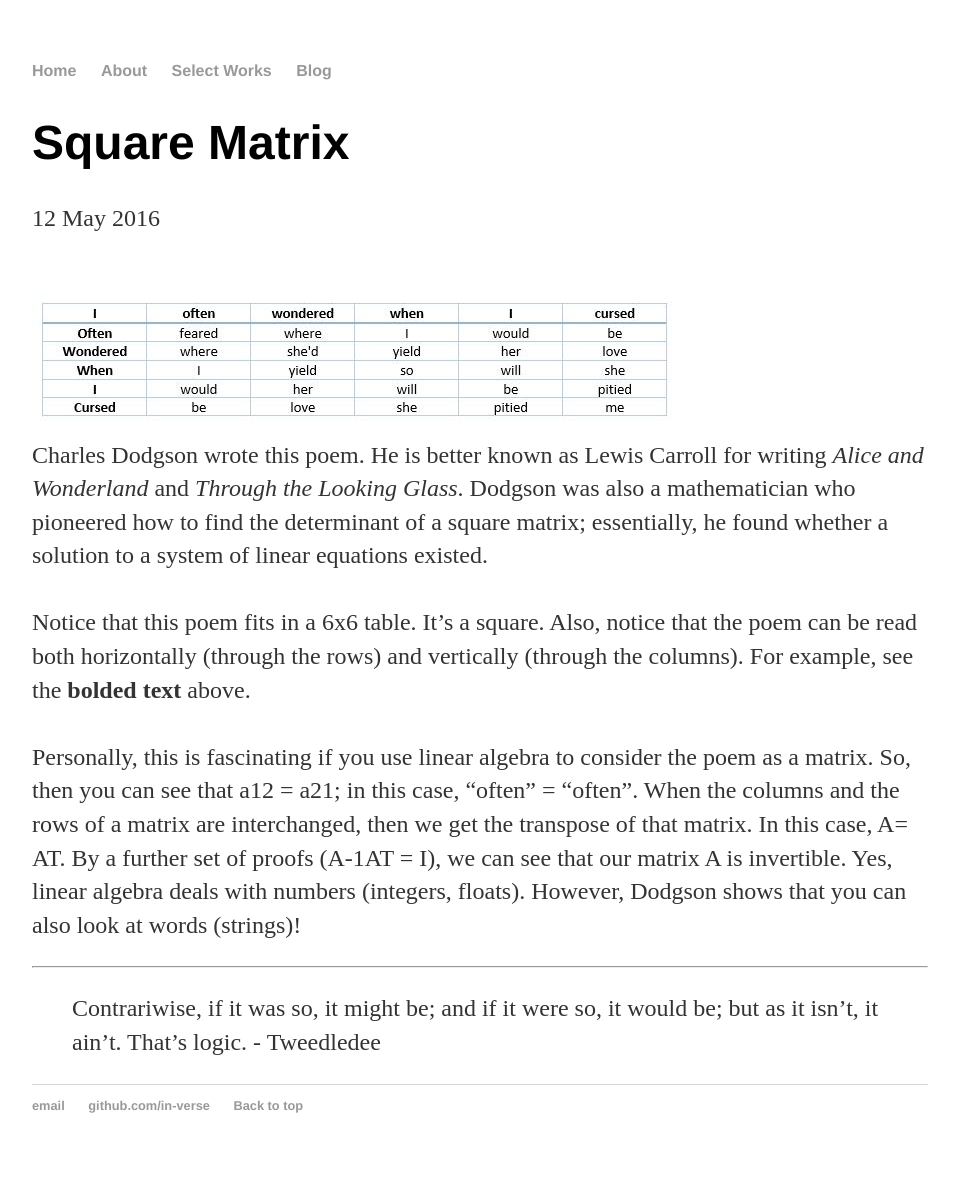
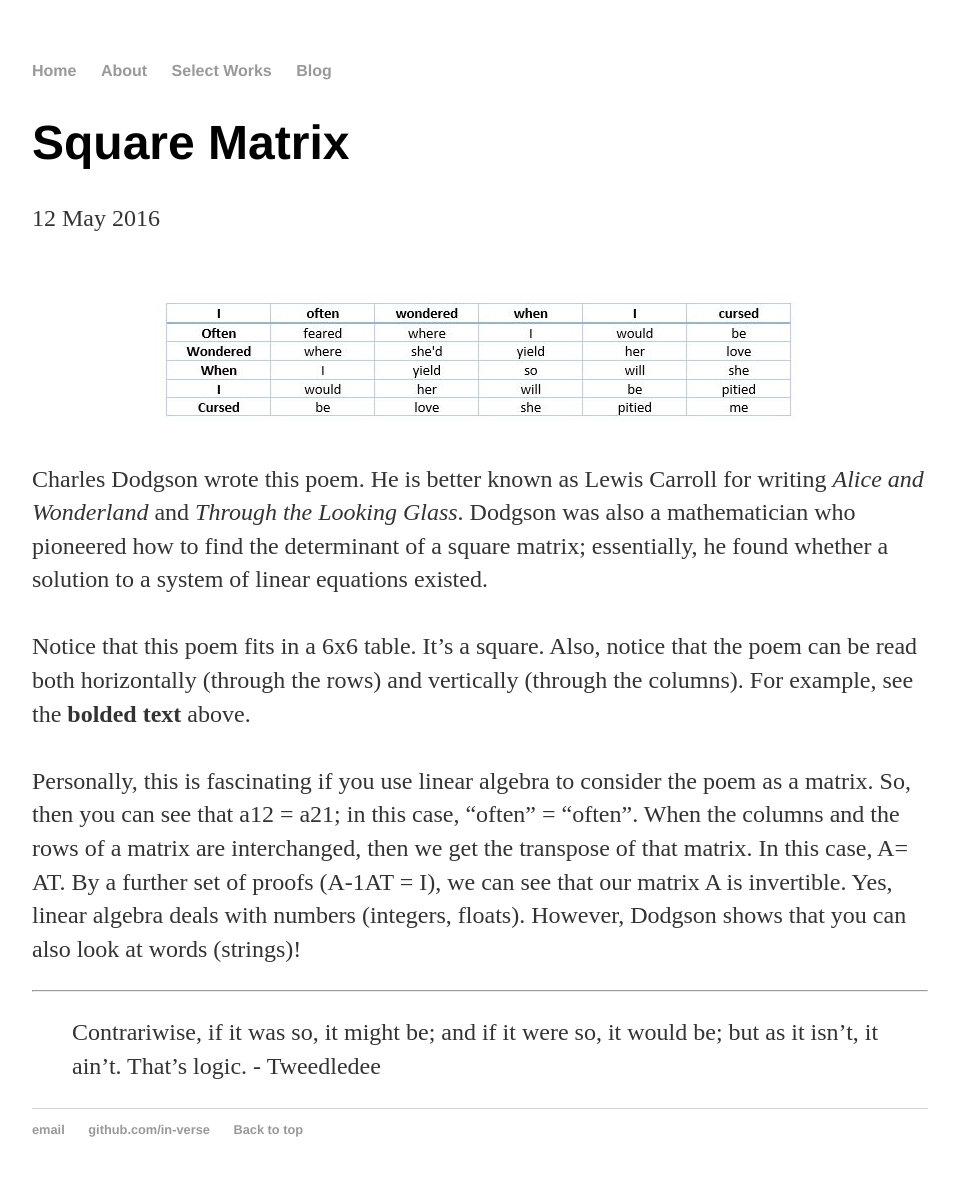
Before and after one commit to In-Verse/in-verse.github.io, a Jekyll site: the page built from _posts/2016-05-12-squarematrix.md, in a window 1280 px wide. Shown: the whole page, without its empty margins (160-1119 px from the left). Built offline with Jekyll 4.4.1, drawn with Linux system fonts in a browser that asks for light colours; before the commit the page ends 1175 px from its top, so only the background shows below that.

Commit message:
Added center-image and resizing to matrix image

```diff
--- a/_posts/2016-05-12-squarematrix.md
+++ b/_posts/2016-05-12-squarematrix.md
@@ -4,7 +4,7 @@ title: "Square Matrix"
 date: 2016-05-12
 ---
 <br>
-![SquareMatrix]({{ https://in-verse.github.io/blog/2016/05/12/squarematrix }}/images/s_squarematrix.JPG)
+![SquareMatrix]({{ https://in-verse.github.io/blog/2016/05/12/squarematrix }}/images/s_squarematrix.JPG){: .center-image .image-wrapper}
 <br>
 Charles Dodgson wrote this poem. He is better known as Lewis Carroll for writing <em>Alice and Wonderland</em> and <em>Through the Looking Glass</em>. Dodgson was also a mathematician who pioneered how to find the determinant of a square matrix; essentially, he found whether a solution to a system of linear equations existed.
 <br>
```
